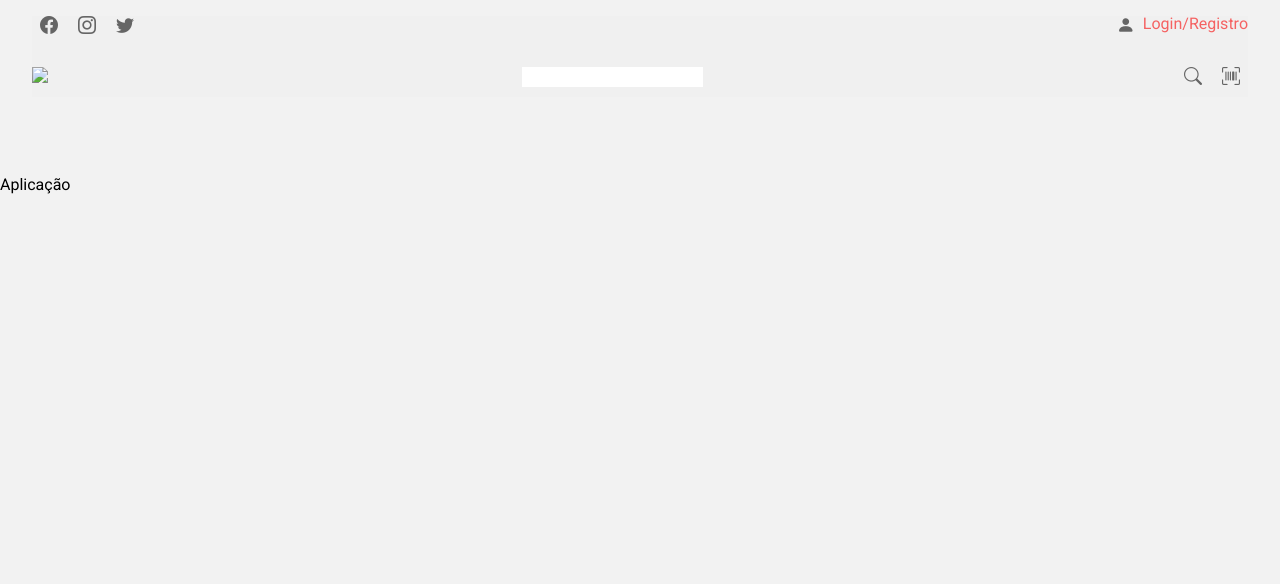
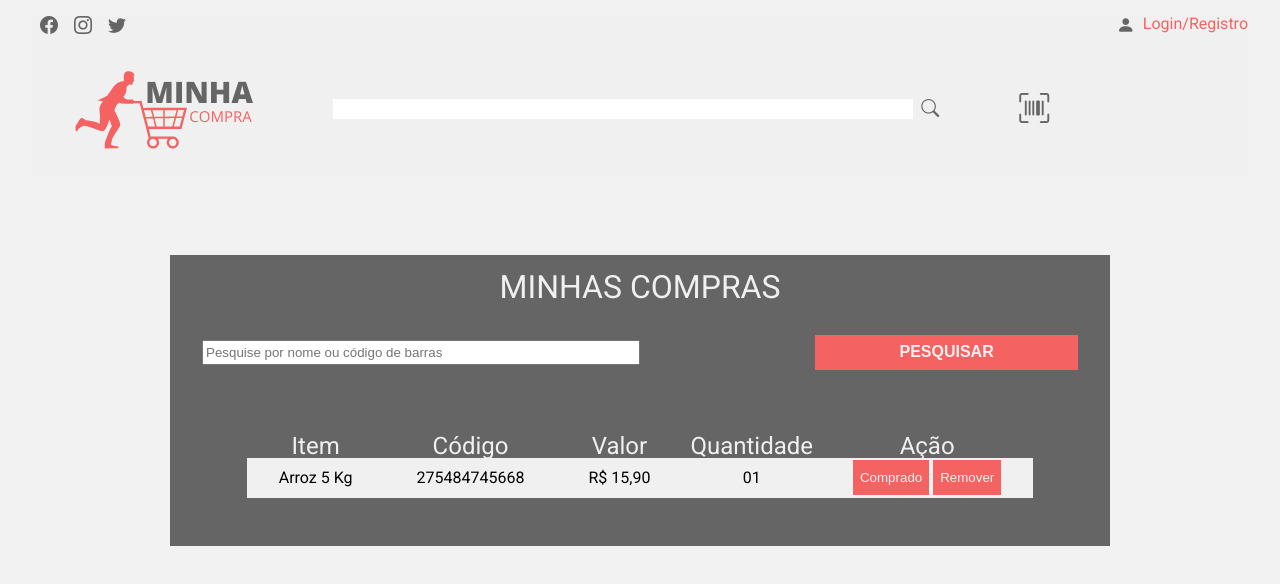
Before and after one commit to bagaaz/minhasCompras, a plain HTML site: page index.html in a window 1280 px wide. Drawn offline with nearby package versions, Linux system fonts and the light colour scheme.

Commit message:
Finalização Parcial do Layout

```diff
--- a/index.html
+++ b/index.html
@@ -10,6 +10,7 @@
     <link href="style/reset.css" rel="stylesheet" type="text/css"/>
     <link href="style/style.css" rel="stylesheet" type="text/css"/>
     <link href="style/header.css" rel="stylesheet" type="text/css"/>
+    <link href="style/main.css" rel="stylesheet" type="text/css"/>
     <link rel="stylesheet" href="https://cdn.jsdelivr.net/npm/bootstrap-icons@1.5.0/font/bootstrap-icons.css">
     <link rel="preconnect" href="https://fonts.googleapis.com">
     <link rel="preconnect" href="https://fonts.gstatic.com" crossorigin>
@@ -32,19 +33,46 @@
             </div>
         </section>
         <section class="header__topBar cabecalho">
-            <div class="header__topBar__section">
-                <img href="img/logo.jpg" src="Logo Minhas Compras"/>
+            <div class="header__topBar__section logo">
+                <img src="img/logo.png" src="Logo Minhas Compras"/>
             </div>
-            <div class="header__topBar__section"><input type="search" class="barraPesquisa" name="pesquisa"></div>
-            <div class="header__topBar__section">
+            <div class="header__topBar__section barraPesquisaDiv">
+                <input type="search" class="barraPesquisa" name="pesquisa">
                 <a href="#"><i class="iconesSociais bi bi-search"></i></a>
+            </div>
+            <div class="header__topBar__section scanner">
                 <a href="#"><i class="iconesSociais bi bi-upc-scan"></i></a>
             </div>
         </section>
     </header>
     <main class="main">
-        <section class="main__aplication">
-            <div>Aplicação</div>
+        <section class="main__application">
+            <p class="main__application__title">Minhas Compras</p>
+            <div class="main__application__app">
+                <input type="search" class="main__application__app-search"name="pesquisa" id="pesquisa" placeholder="Pesquise por nome ou código de barras">
+                <input type="button" class="main__application__app-button"name="pesquisa" value="Pesquisar">
+            </div>
+            <div class="main__application__table">
+                <table class="main__application__table-tabela">
+                    <tr class="main__application__table-tabela-cabeçalho">
+                        <td class="main__application__table-tabela-titulo">Item</td>
+                        <td class="main__application__table-tabela-titulo">Código</td>
+                        <td class="main__application__table-tabela-titulo">Valor</td>
+                        <td class="main__application__table-tabela-titulo">Quantidade</td>
+                        <td class="main__application__table-tabela-titulo">Ação</td>
+                    </tr>
+                    <tr class="main__application__table-tabela-tr">
+                        <td class="main__application__table-tabela-td">Arroz 5 Kg</td>
+                        <td class="main__application__table-tabela-td">275484745668</td>
+                        <td class="main__application__table-tabela-td">R$ 15,90</td>
+                        <td class="main__application__table-tabela-td">01</td>
+                        <td class="main__application__table-tabela-td">
+                            <button>Comprado</button>
+                            <button>Remover</button>
+                        </td>
+                    </tr>
+            </table>
+            </div>
         </section>
     </main>
 
--- a/style/header.css
+++ b/style/header.css
@@ -7,10 +7,12 @@
     display: flex;
     flex-wrap: nowrap;
     justify-content: space-between;
-    margin-bottom: 2rem;
+    margin-bottom: .5rem;
 }
 .header__topBar__section {
-    display: block;
+    display: flex;
+    align-items: center;
+    justify-content: space-between;
 }
 .iconesSociais {
     color: #656565;
@@ -18,7 +20,7 @@
     padding: 0 .5rem;
 }
 .iconesSociais:hover {
-    color: #f56262
+    color: #f56262;
 }
 .last-children a {
     display: flex;
@@ -29,7 +31,18 @@
     margin: 0 auto;
     border: none;
 }
-.cabecalho:nth-child(2) {
-    width: 100%;
-    height: 30px;
+.logo {
+    width: 20%;
+    padding: 1rem 2rem;
 }
+.barraPesquisaDiv {
+    width: 60%;
+    padding: 1rem 2rem;
+}
+.scanner {
+    width: 20%;
+    padding: 1rem 2rem;
+}
+.scanner a i {
+    font-size: 30px;
+}
--- /dev/null
+++ b/style/main.css
@@ -0,0 +1,72 @@
+.main__application {
+    background-color: #656565;
+    width: 940px;
+    margin: 0 auto;
+    text-align: center;
+}
+.main__application__title {
+    color: #f0f0f0;
+    font-size: 2rem;
+    font-weight: 500;
+    text-transform: uppercase;
+    padding: 1rem 0;
+}
+.main__application__app {
+    display: flex;
+    flex-wrap: wrap;
+    align-items: center;
+    justify-content: space-between;
+    padding: 1rem 2rem;
+}
+.main__application__app-search {
+    width: 50%;
+    height:25px;
+}
+.main__application__app-button {
+    background-color: #f56262;
+    border: none;
+    color: #f0f0f0;
+    width: 30%;
+    height:35px;
+    font-size: 1rem;
+    font-weight: 600;
+    text-transform: uppercase;
+}
+.main__application__app-button:hover {
+    background-color: #f82f2f;
+}
+
+/* Tabela de Dados */
+.main__application__table {
+    display: flex;
+    flex-wrap: wrap;
+    align-items: center;
+    justify-content: space-evenly;
+    padding: 1rem 2rem;
+}
+.main__application__table-tabela {
+    margin: 2rem 1rem;
+}
+.main__application__table-tabela-cabeçalho {
+    color: #f0f0f0;
+    font-size: 1.5rem;
+}
+.main__application__table-tabela-titulo {
+    padding: 0 .5rem;
+}
+.main__application__table-tabela-tr {
+    background-color: #f0f0f0;
+    font-size: 1rem;
+}
+.main__application__table-tabela-td {
+    height: 40px;
+    padding: 0 2rem;
+    vertical-align: middle;
+}
+.main__application__table-tabela-td button {
+    background-color: #f56262;
+    border: none;
+    color: #f0f0f0;
+    padding: 10px 7px;
+
+}
```
Also changed, not shown: img/logo.jpg (deleted), img/logo.png (added).
